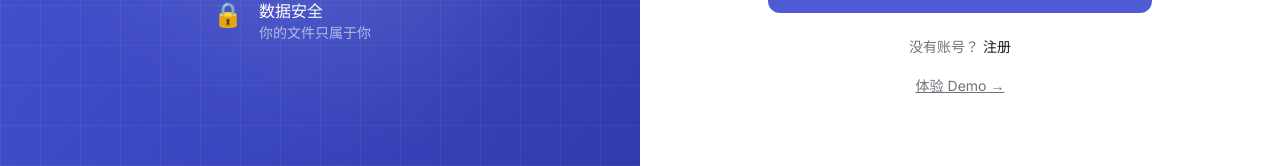
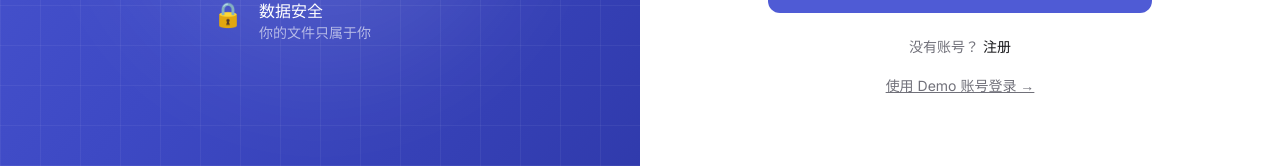
Before and after one commit to DriveMem/drivemem, a Next.js app in the folder apps/web/: page /login in a window 1280 px wide. Shown: the part 515-681 px from the top of the page. Built offline with nearby package versions, Linux system fonts and the light colour scheme.

Commit message:
fix: footer developer links anchor + Demo CTA text clarification
- developers page footer: /developers → /developers#api, #mcp, #cli
- login/signup: '体验 Demo' → '使用 Demo 账号登录' for clarity

```diff
--- a/apps/web/src/app/(auth)/login/page.tsx
+++ b/apps/web/src/app/(auth)/login/page.tsx
@@ -143,7 +143,7 @@ function LoginForm() {
           }}
           className="text-sm text-muted-foreground hover:text-foreground transition underline"
         >
-          体验 Demo →
+          使用 Demo 账号登录 →
         </button>
       </div>
     </div>
--- a/apps/web/src/app/(auth)/signup/page.tsx
+++ b/apps/web/src/app/(auth)/signup/page.tsx
@@ -161,7 +161,7 @@ export default function SignupPage() {
 
       <div className="mt-4 text-center">
         <Link href="/login" className="text-sm text-muted-foreground hover:text-foreground transition underline">
-          体验 Demo →
+          使用 Demo 账号登录 →
         </Link>
       </div>
     </div>
--- a/apps/web/src/app/developers/page.tsx
+++ b/apps/web/src/app/developers/page.tsx
@@ -687,9 +687,9 @@ aidrive insights           # AI 洞察
             <div>
               <h4 className="text-sm font-semibold text-[#1C1B18] mb-3">开发者</h4>
               <ul className="space-y-2 text-sm text-[#6B6966]">
-                <li><Link href="/developers" className="hover:text-[#4F5BD5] transition">API 文档</Link></li>
-                <li><a href="#quickstart" className="hover:text-[#4F5BD5] transition">MCP 协议</a></li>
-                <li><a href="#quickstart" className="hover:text-[#4F5BD5] transition">CLI 工具</a></li>
+                <li><Link href="/developers#api" className="hover:text-[#4F5BD5] transition">API 文档</Link></li>
+                <li><Link href="/developers#mcp" className="hover:text-[#4F5BD5] transition">MCP 协议</Link></li>
+                <li><Link href="/developers#cli" className="hover:text-[#4F5BD5] transition">CLI 工具</Link></li>
               </ul>
             </div>
             <div>
```
